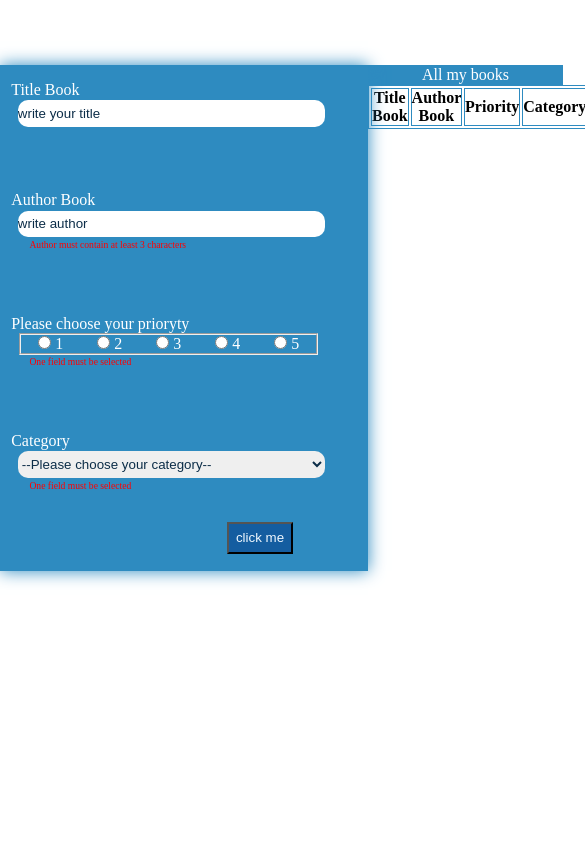
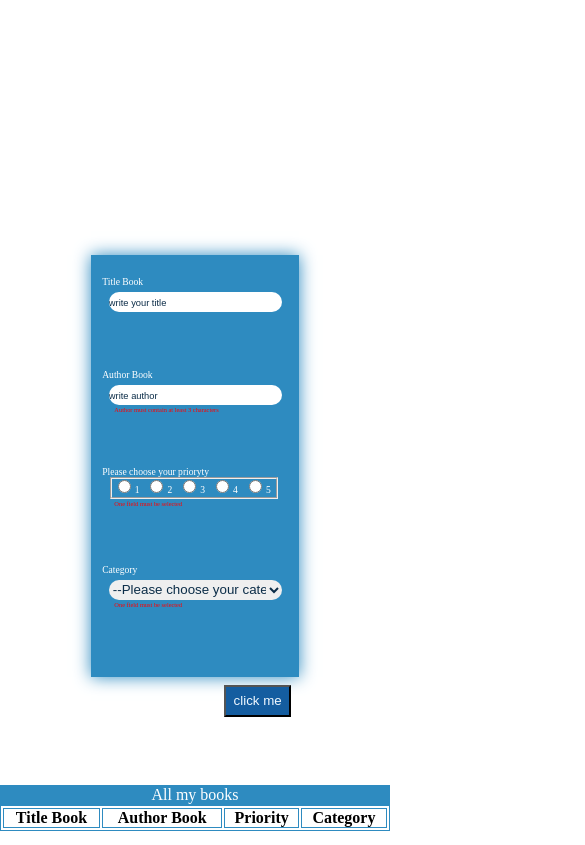
Before and after one commit to Shay-am/Books-Library, a plain HTML site: page index.html in a window 390 px wide. Shown: the part 52-897 px from the top of the page, 585 px wide, since content can reach past the window. Drawn offline with Linux system fonts and the light colour scheme.

Commit message:
added media queries

```diff
--- a/style.css
+++ b/style.css
@@ -128,3 +128,69 @@ button:hover {
 .hidden {
 	display: none;
 }
+
+@media only screen and (max-width: 650px) {
+	.h1 {
+		margin: 0;
+	}
+	.main_container {
+		display: flex;
+		flex-direction: column;
+		justify-content: space-around;
+		align-items: center;
+		width: 100vw;
+		margin-top: 1em;
+	}
+	.table_container {
+		width: 100vw;
+		border: 1px solid var(--blue);
+		text-align: center;
+	}
+	.table_caption {
+		width: 100vw;
+	}
+}
+@media only screen and (max-width: 450px) {
+	.form_container {
+		margin-top: 15em;
+		position: relative;
+		height: 50vh;
+
+		box-shadow: 0 0 1em var(--blue);
+	}
+	.form-inputs_container {
+		display: flex;
+		width: 13em;
+		flex-direction: column;
+
+		background-color: var(--blue);
+
+		height: 50vh;
+	}
+	.input {
+		width: 13em;
+		height: 1.5em;
+		margin-top: 0.2em;
+	}
+	.priority_container {
+		justify-content: space-around;
+		width: 11em;
+		color: var(--white);
+	}
+	label {
+		font-size: 0.6em;
+	}
+	legend {
+		font-size: 0.6em;
+	}
+	.input::placeholder {
+		font-size: 0.7em;
+	}
+	.button {
+		top: 3em;
+		left: 10em;
+	}
+	.text_error {
+		font-size: 0.4em;
+	}
+}
```
